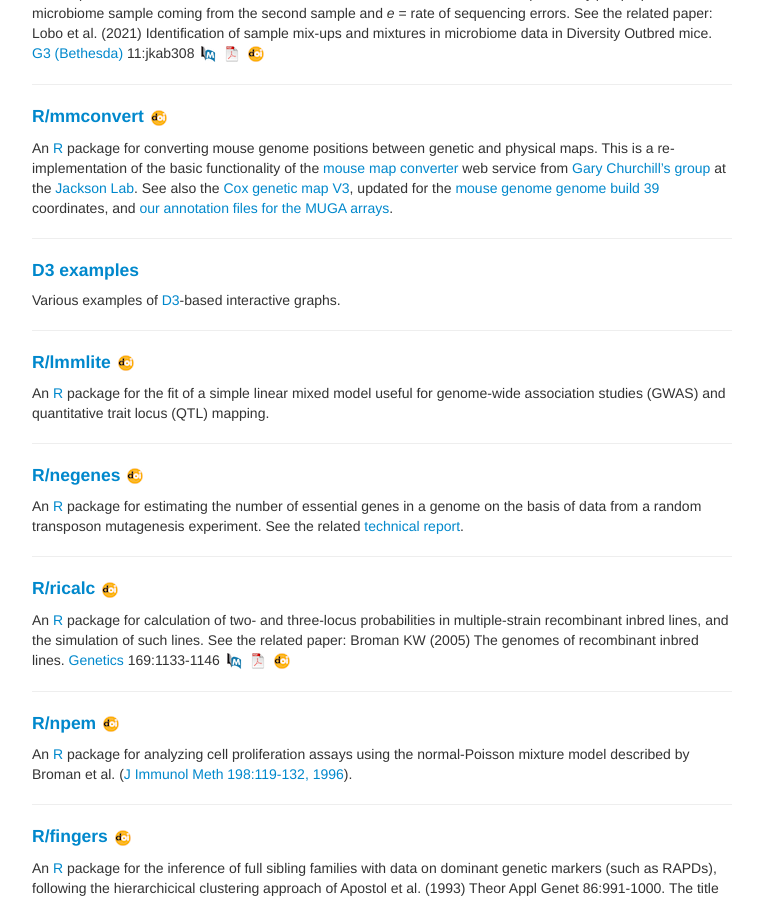
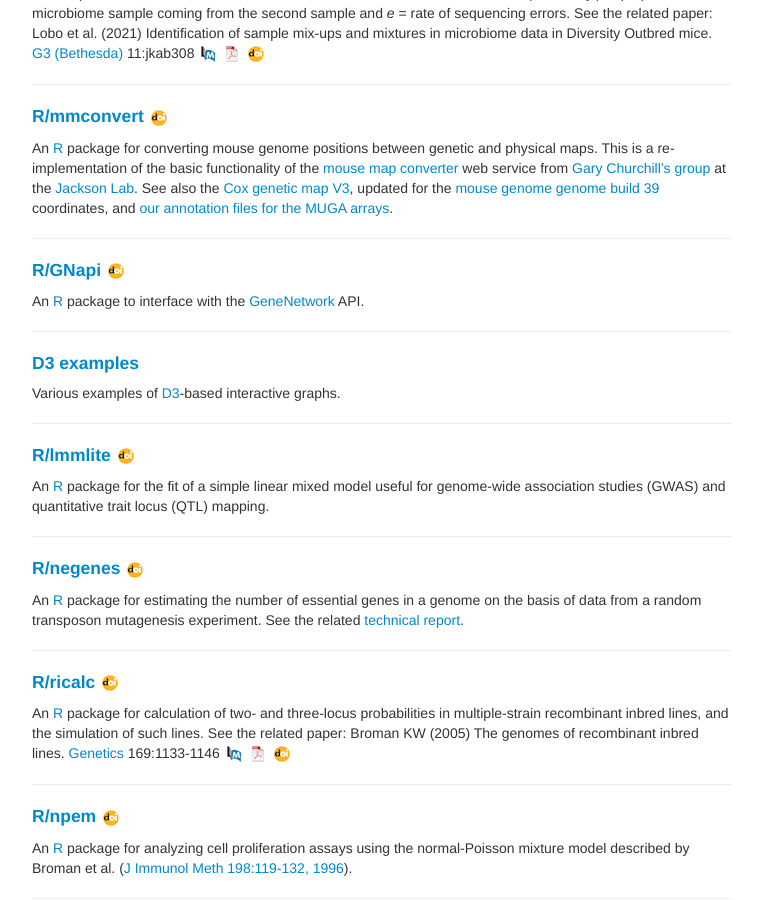
Before and after one commit to kbroman/kbroman.github.io, a Jekyll site: the page built from software.md, in a window 1280 px wide and 900 px high, scrolled down 1400 px. Shown: the whole window, without its empty margins (258-1021 px from the left). Built offline with Jekyll 4.4.1, drawn with Linux system fonts in a browser that asks for light colours.

Commit message:
Add GNapi to software page

```diff
--- a/software.md
+++ b/software.md
@@ -144,6 +144,13 @@ arrays](https://github.com/kbroman/MUGAarrays).
 
 ---
 
+#### <a name="GNapi"></a>[R/GNapi](https://github.com/rqtl/GNapi) [![zenodo DOI](icons16/doi-icon.png)](https://zenodo.org/badge/latestdoi/73142838)
+
+An [R](https://www.r-project.org) package to interface with the
+[GeneNetwork](https://genenetwork.org) API.
+
+---
+
 #### <a name="D3"></a>[D3 examples](https://www.biostat.wisc.edu/~kbroman/D3/)
 
 Various examples of [D3](https://d3js.org)-based interactive graphs.
```
